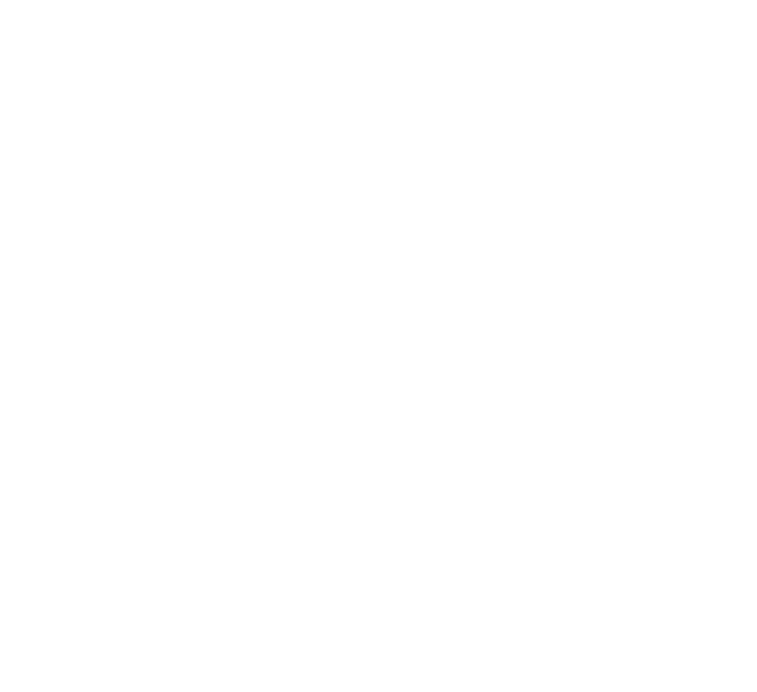
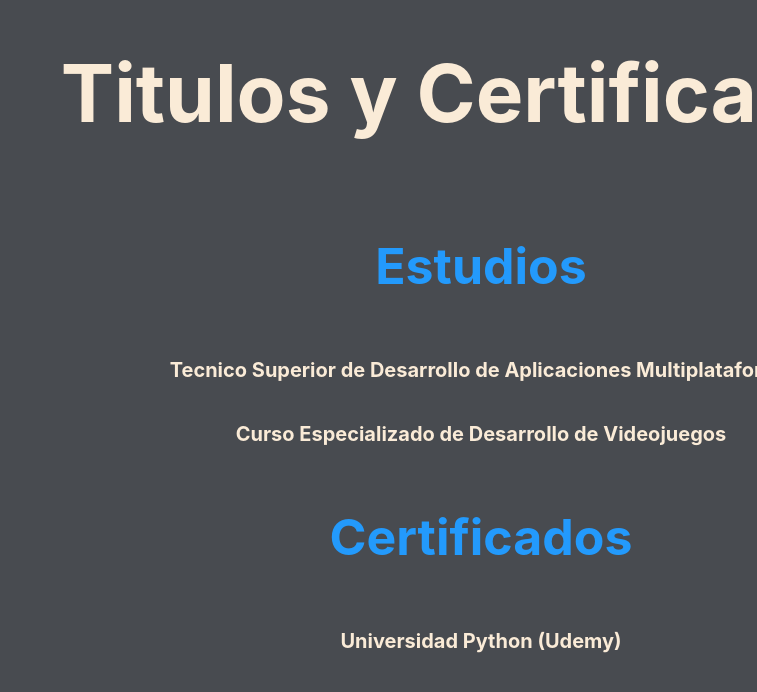
Before and after one commit to CMP13/port_folio, a React (Create React App) app: page / in a window 1280 px wide. Shown: the part 2936-3628 px from the top of the page, without its empty margins (523-1280 px from the left). Before the commit the page ends 2754 px from the top, so only its background shows below. Built offline with nearby package versions, Linux system fonts and the light colour scheme.

Commit message:
Añadido Estudio y certi

```diff
--- a/src/App.js
+++ b/src/App.js
@@ -4,6 +4,7 @@
 import Project from './Projects.jsx'
 import SideBar from './SideBar.jsx'
 import Tecno from './Tecno.jsx';
+import Studio from './Studies.jsx'
 
 function App() {
   return (
@@ -13,6 +14,7 @@
         <AboutMe />
         <Project />
         <Tecno />
+        <Studio />
       </main>
     </div>
   );
--- /dev/null
+++ b/src/Studies.css
@@ -0,0 +1,19 @@
+.Study{
+    display: flex;
+    flex-direction: column;
+}
+
+.Title{
+    color: antiquewhite;
+    font-size: 80px;
+}
+
+.SubTitle{
+    color: #239afc;
+    font-size: 50px;
+}
+
+.SubSub{
+    color: antiquewhite;
+    font-size: 20px;
+}
--- /dev/null
+++ b/src/Studies.jsx
@@ -0,0 +1,21 @@
+import React from "react";
+import './Studies.css';
+
+function Studies() {
+    return (
+        <div className="Study">
+            <h1 className="Title">Titulos y Certificados</h1>
+            <h2 className="SubTitle">Estudios</h2>
+            <h3 className="SubSub">Tecnico Superior de Desarrollo de Aplicaciones Multiplataforma</h3>
+            <h3 className="SubSub">Curso Especializado de Desarrollo de Videojuegos</h3>
+
+            <h2 className="SubTitle">Certificados</h2>
+            <h3 className="SubSub">Universidad Python (Udemy)</h3>
+
+
+
+        </div>
+    )
+}
+
+export default Studies;
```
